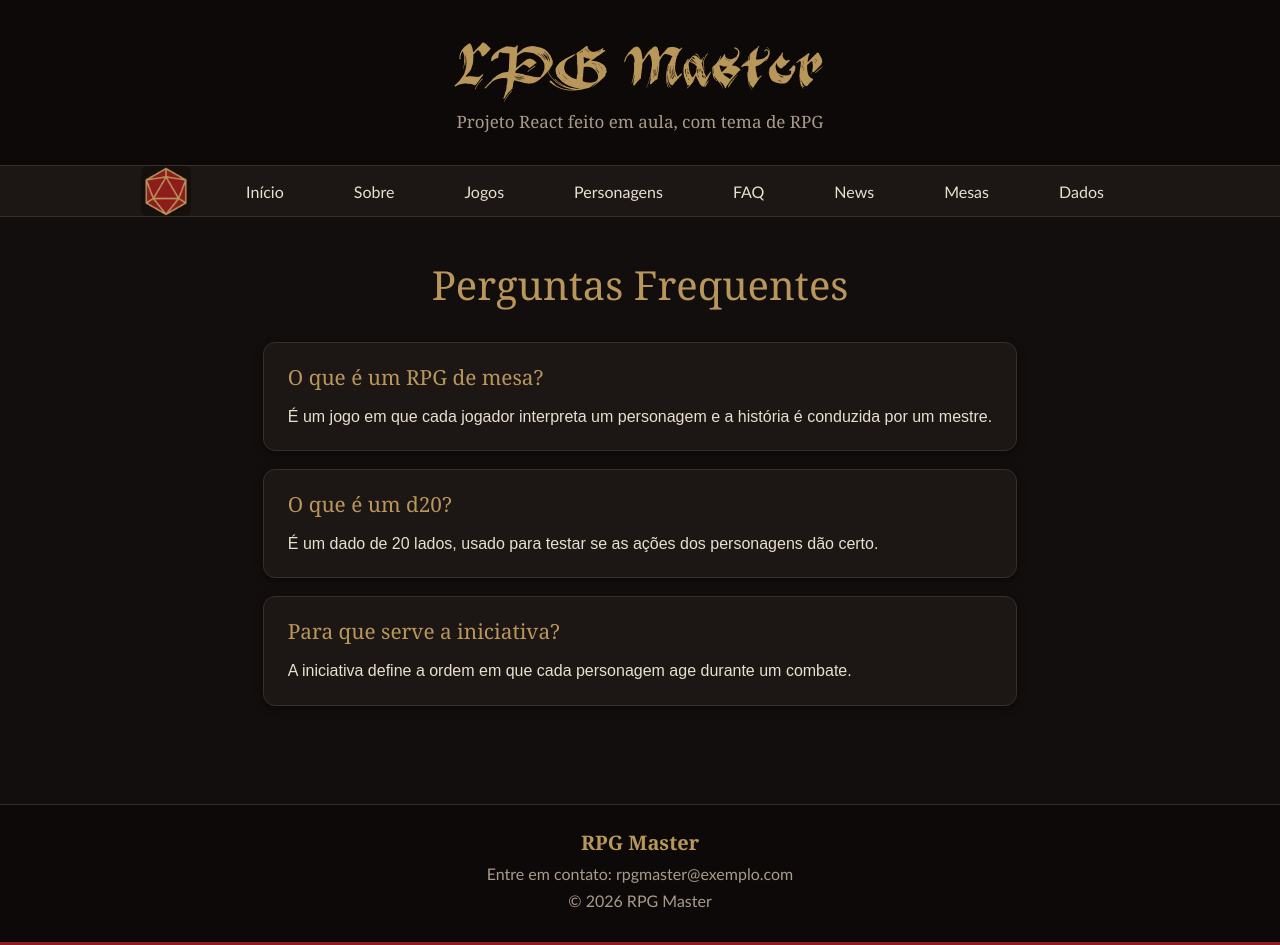
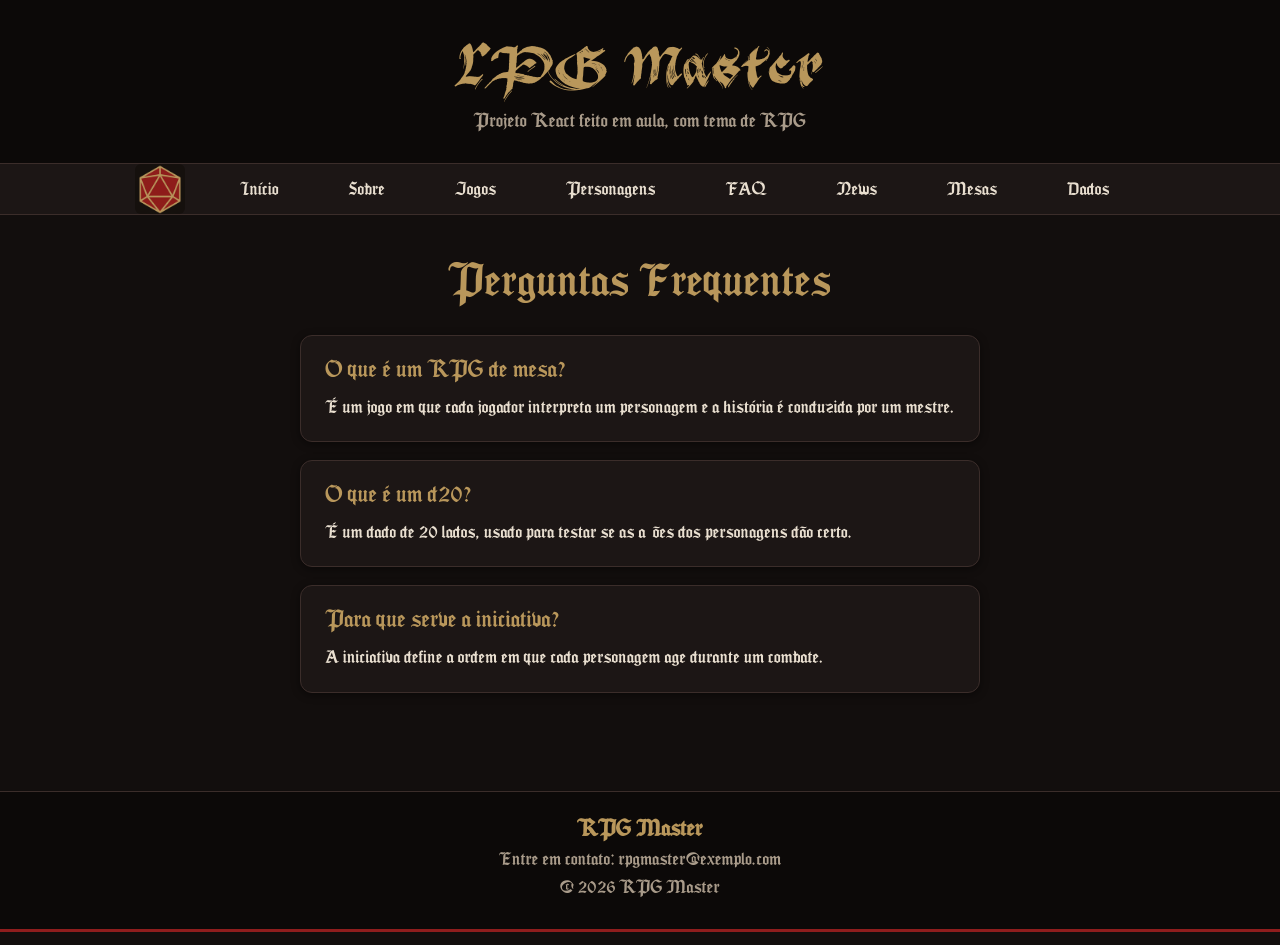
Before and after one commit to gabrieldama/RPG-Master, a React (Vite) app: page /faq in a window 1280 px wide. Built offline with nearby package versions, Linux system fonts and the light colour scheme; data requests are answered from the project's data file.

Commit message:
feat: aplicando fonte Seagram no restante do site

```diff
--- a/src/Components/Footer/Footer.css
+++ b/src/Components/Footer/Footer.css
@@ -14,7 +14,6 @@
 
 .footer p:first-child {
   color: var(--gold);
-  font-family: Georgia, serif;
   font-size: 20px;
   font-weight: bold;
 }
--- a/src/Pages/FAQ/FAQ.css
+++ b/src/Pages/FAQ/FAQ.css
@@ -2,7 +2,6 @@
   max-width: 900px;
   margin: 0 auto;
   padding: 40px 20px 80px;
-  font-family: Arial, sans-serif;
   color: var(--text);
 }
 
--- a/src/Pages/Jogos/Jogos.css
+++ b/src/Pages/Jogos/Jogos.css
@@ -2,7 +2,6 @@
   max-width: 900px;
   margin: 0 auto;
   padding: 40px 20px 80px;
-  font-family: Arial, sans-serif;
   color: var(--text);
 }
 
--- a/src/Pages/Sobre/Sobre.css
+++ b/src/Pages/Sobre/Sobre.css
@@ -2,7 +2,6 @@
   max-width: 900px;
   margin: 0 auto;
   padding: 40px 20px 80px;
-  font-family: Arial, sans-serif;
   color: var(--text);
 }
 
--- a/src/global.css
+++ b/src/global.css
@@ -1,6 +1,14 @@
 @font-face {
     font-family: 'Black Flag';
     src: url('./assets/fonts/BlackFlag.ttf') format('truetype');
+    font-weight: normal;
+    font-style: normal;
+    font-display: swap;
+}
+
+@font-face {
+    font-family: 'Seagram';
+    src: url('./assets/fonts/Seagram.ttf') format('truetype');
     font-weight: normal;
     font-style: normal;
     font-display: swap;
@@ -29,16 +37,17 @@
 body {
     background: var(--bg);
     color: var(--text);
-    font-family: 'Trebuchet MS', sans-serif;
+    font-family: 'Seagram', 'Trebuchet MS', sans-serif;
 }
 
 h1, h2 {
     color: var(--gold);
-    font-family: Georgia, 'Times New Roman', serif;
+    font-family: 'Seagram', Georgia, 'Times New Roman', serif;
     font-weight: normal;
 }
 
-input, select {
+input, select, textarea, button {
+    font-family: inherit;
     background: var(--bg);
     color: var(--text);
 }
```
Also changed, not shown: src/assets/fonts/Seagram.ttf (added).
